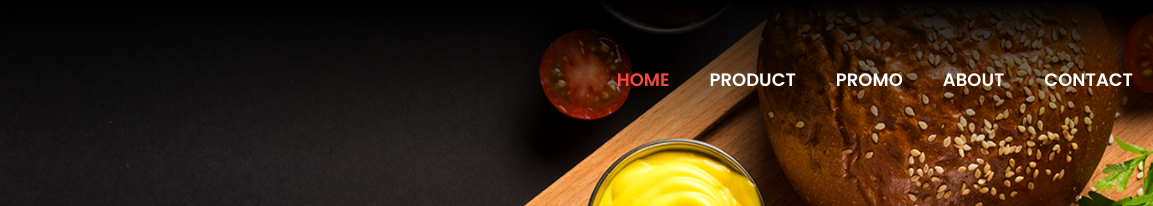
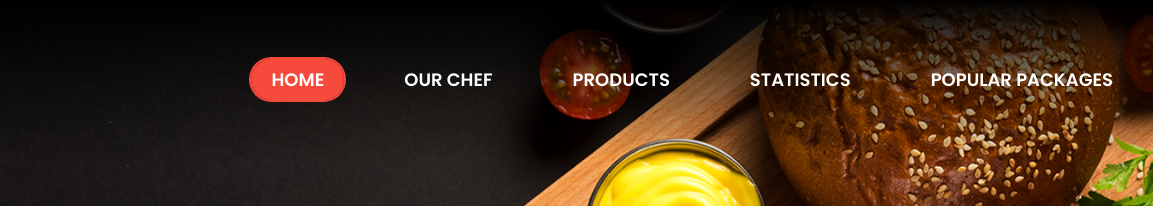
Before and after one commit to dandyash/Burger, a website: page public/index.html in a window 1280 px wide. Both pictures are taken after a click on the link "HOME". Shown: the top 206 px of the page, 127-1280 px from the left. Drawn offline with nearby package versions, Linux system fonts and the light colour scheme; a web font is replaced by a local one.

Commit message:
onclick scroll links added

```diff
--- a/public/index.html
+++ b/public/index.html
@@ -44,11 +44,31 @@
                 <div class="text-white">
                     <ul
                         class="transition-all duration-500 uppercase text-lg gap-10 font-Poppins font-semibold hidden md:flex">
-                        <li><a href="#" class="text-tomato transition-all duration-500">home</a></li>
-                        <li><a href="#" class="hover:text-tomato transition-all duration-500">product</a></li>
-                        <li><a href="#" class="hover:text-tomato transition-all duration-500">promo</a></li>
-                        <li><a href="#" class="hover:text-tomato transition-all duration-500">about</a></li>
-                        <li><a href="#" class="hover:text-tomato transition-all duration-500">contact</a></li>
+                        <li>
+                            <a href="javascript:void(0);"
+                                class="menu-link hover:ring-2 transition-all ring-2 py-2 px-5 rounded-full bg-tomato ring-tomato"
+                                data-id="#hero-div">home</a>
+                        </li>
+                        <li>
+                            <a href="javascript:void(0);"
+                                class="menu-link hover:ring-2 py-2 px-5 rounded-full ring-tomato transition-all"
+                                data-id="#chef-div">Our Chef</a>
+                        </li>
+                        <li>
+                            <a href="javascript:void(0);"
+                                class="menu-link hover:ring-2 py-2 px-5 rounded-full ring-tomato transition-all"
+                                data-id="#products-div">Products</a>
+                        </li>
+                        <li>
+                            <a href="javascript:void(0);"
+                                class="menu-link hover:ring-2 py-2 px-5 rounded-full ring-tomato transition-all"
+                                data-id="#statistics-div">Statistics</a>
+                        </li>
+                        <li>
+                            <a href="javascript:void(0);"
+                                class="menu-link hover:ring-2 py-2 px-5 rounded-full ring-tomato transition-all"
+                                data-id="#packages-div">Popular Packages</a>
+                        </li>
                     </ul>
                     <a href="javascript:void(0);" class="transition-all duration-500 md:hidden"
                         id="mobile-menu-toggle"><i class="fas fa-bars"></i></a>
@@ -58,7 +78,7 @@
     </header>
 
     <!-- Hero Section -->
-    <div class="relative">
+    <div class="relative" id="hero-div">
         <div>
             <img src="images/hero-img.jpg" alt="" class="w-full">
         </div>
@@ -83,7 +103,7 @@
     </div>
 
     <!-- Chefs Section -->
-    <div class="md:py-[100px] py-[50px] bg-cream relative">
+    <div class="md:py-[100px] py-[50px] bg-cream relative" id="chef-div">
         <div class="absolute top-0 left-0 right-0 bottom-0 hidden md:block z-0">
             <div class="absolute top-20 right-10">
                 <img src="images/Vector Smart Object.png" alt="">
@@ -139,7 +159,7 @@
     </div>
 
     <!-- Burger Section -->
-    <div class="md:py-[100px] py-[50px] bg-tomato">
+    <div class="md:py-[100px] py-[50px] bg-tomato" id="products-div">
         <div class="container mx-auto px-5">
             <div class="flex flex-col justify-evenly md:flex-row gap-[50px] md:max-w-[80%] mx-auto">
                 <div class="md:w-1/2 flex md:justify-start justify-center">
@@ -209,7 +229,7 @@
     </div>
 
     <!-- Statistics Section -->
-    <div class="md:py-[100px] py-[50px] bg-tomato relative">
+    <div class="md:py-[100px] py-[50px] bg-tomato relative" id="statistics-div">
         <div class="container px-5 flex flex-col items-center justify-center text-center gap-5 text-white mx-auto ">
             <h2 class="font-Archivo font-bold text-[50px]">Statistics</h2>
             <p class="text-[22px] md:w-1/2 font-Monteserrat">Lorem ipsum dolor sit amet, consectetur adipiscing
@@ -238,7 +258,7 @@
     </div>
 
     <!-- Package Section -->
-    <div class="md:py-[100px] py-[50px] bg-cream relative">
+    <div class="md:py-[100px] py-[50px] bg-cream relative" id="packages-div">
         <div class="absolute top-0 left-0 right-0 bottom-0 hidden md:block z-0">
             <div class="absolute top-20 right-10">
                 <img src="images/Vector Smart Object.png" alt="">
@@ -425,6 +445,14 @@
                 $('#mobile-menu').slideToggle();
                 // $('#mobile-menu-toggle i').toggleClass("fas fa-close");
             });
+            $('.menu-link').click(function (e) {
+                e.preventDefault();
+                $('.menu-link').removeClass('bg-tomato ring-2');
+                $(this).addClass('bg-tomato ring-2');
+                $('html, body').animate({
+                    scrollTop: $($(this).attr('data-id')).offset().top - $('header').height(),
+                }, 0);
+            });
         });
     </script>
 </body>
```
Also changed, not shown: public/css/tailwind.css.
